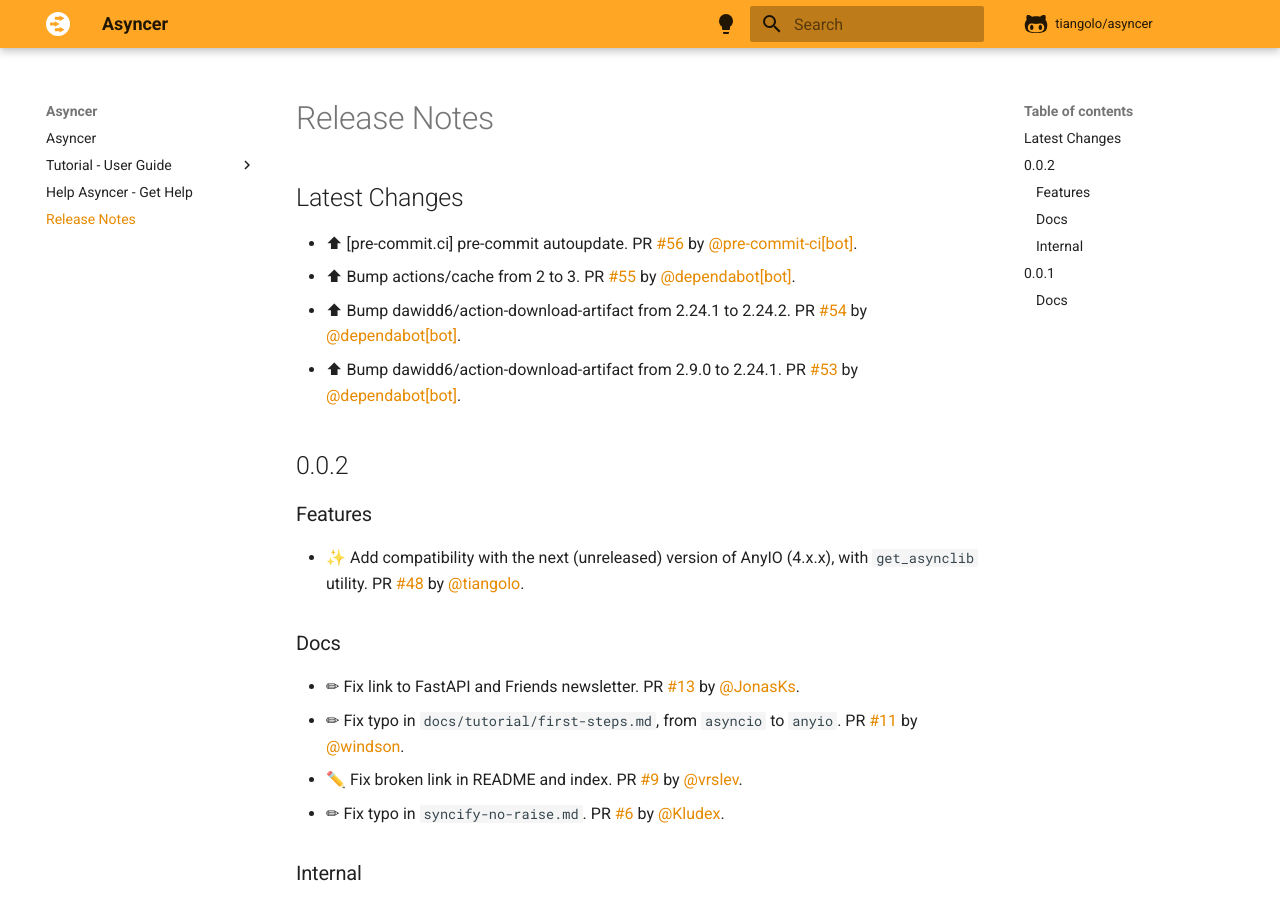
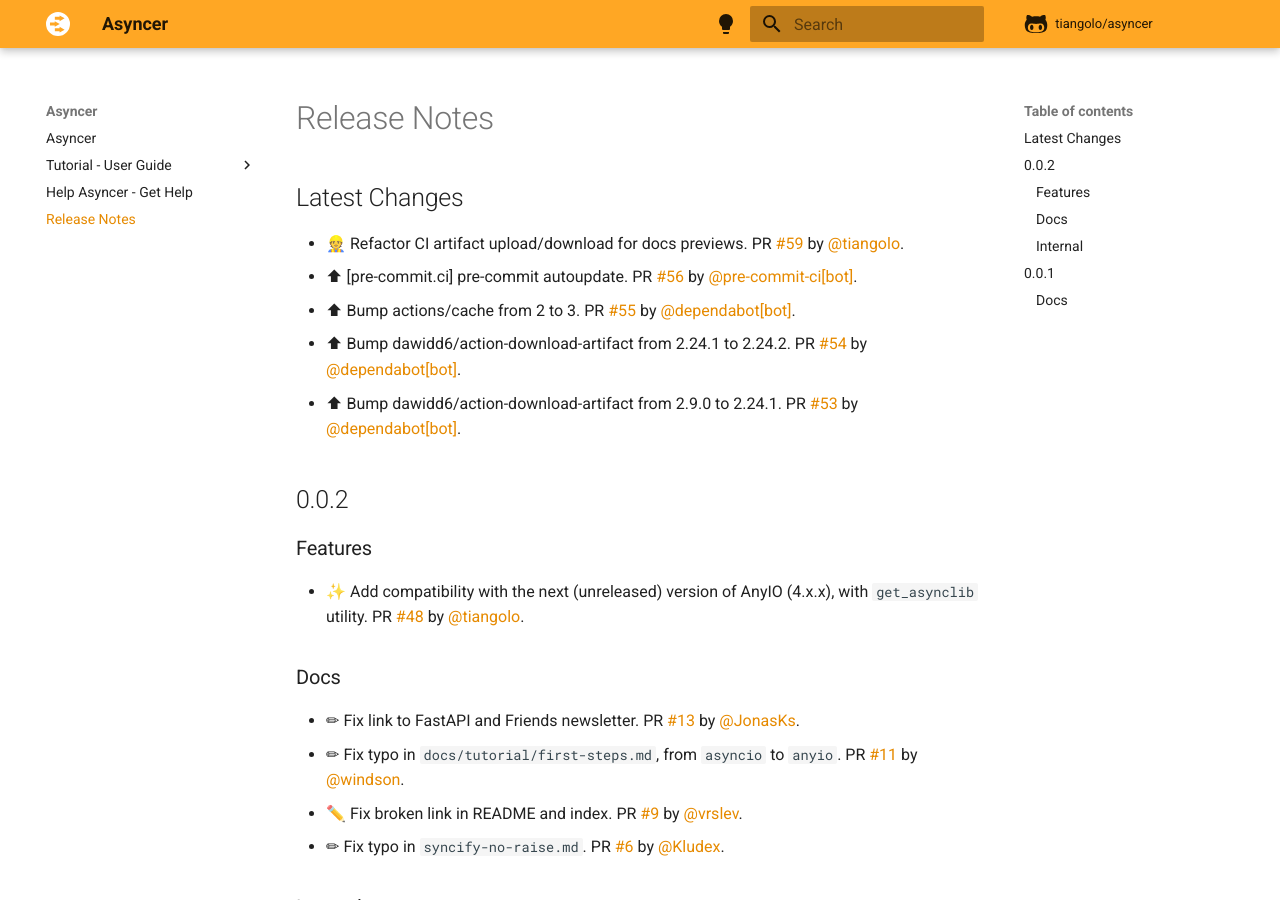
Before and after one commit to balintfrankas/fastapi-asyncer, an MkDocs documentation site: the page built from docs/release-notes.md, in a window 1280 px wide and 900 px high. Built offline with MkDocs 1.6.1 and Material for MkDocs 9.7.7, drawn with Linux system fonts in a browser that asks for light colours; comment, search, counter and statistics services are not loaded.

Commit message:
📝 Update release notes

```diff
--- a/docs/release-notes.md
+++ b/docs/release-notes.md
@@ -2,6 +2,7 @@
 
 ## Latest Changes
 
+* 👷 Refactor CI artifact upload/download for docs previews. PR [#59](https://github.com/tiangolo/asyncer/pull/59) by [@tiangolo](https://github.com/tiangolo).
 * ⬆ [pre-commit.ci] pre-commit autoupdate. PR [#56](https://github.com/tiangolo/asyncer/pull/56) by [@pre-commit-ci[bot]](https://github.com/apps/pre-commit-ci).
 * ⬆ Bump actions/cache from 2 to 3. PR [#55](https://github.com/tiangolo/asyncer/pull/55) by [@dependabot[bot]](https://github.com/apps/dependabot).
 * ⬆ Bump dawidd6/action-download-artifact from 2.24.1 to 2.24.2. PR [#54](https://github.com/tiangolo/asyncer/pull/54) by [@dependabot[bot]](https://github.com/apps/dependabot).
```
